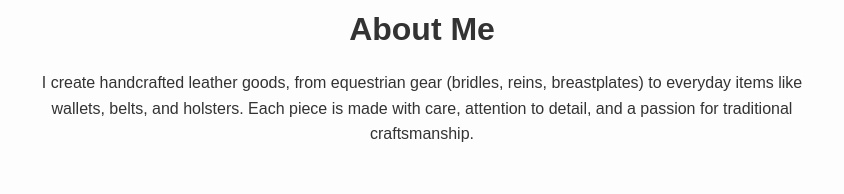
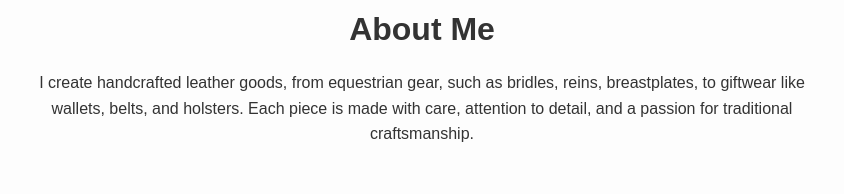
Before and after one commit to magdasikulova/portfolio, a plain HTML site: page index.html in a window 1280 px wide. Shown: the part 235-429 px from the top of the page, 218-1062 px from the left. Drawn offline with Linux system fonts and the light colour scheme.

Commit message:
Update index.html

```diff
--- a/index.html
+++ b/index.html
@@ -16,8 +16,8 @@
   <section class="intro">
     <h2>About Me</h2>
     <p>
-      I create handcrafted leather goods, from equestrian gear (bridles, reins, breastplates)
-      to everyday items like wallets, belts, and holsters. Each piece is made with care,
+      I create handcrafted leather goods, from equestrian gear, such as bridles, reins, breastplates,
+      to giftwear like wallets, belts, and holsters. Each piece is made with care,
       attention to detail, and a passion for traditional craftsmanship.
     </p>
   </section>
```
